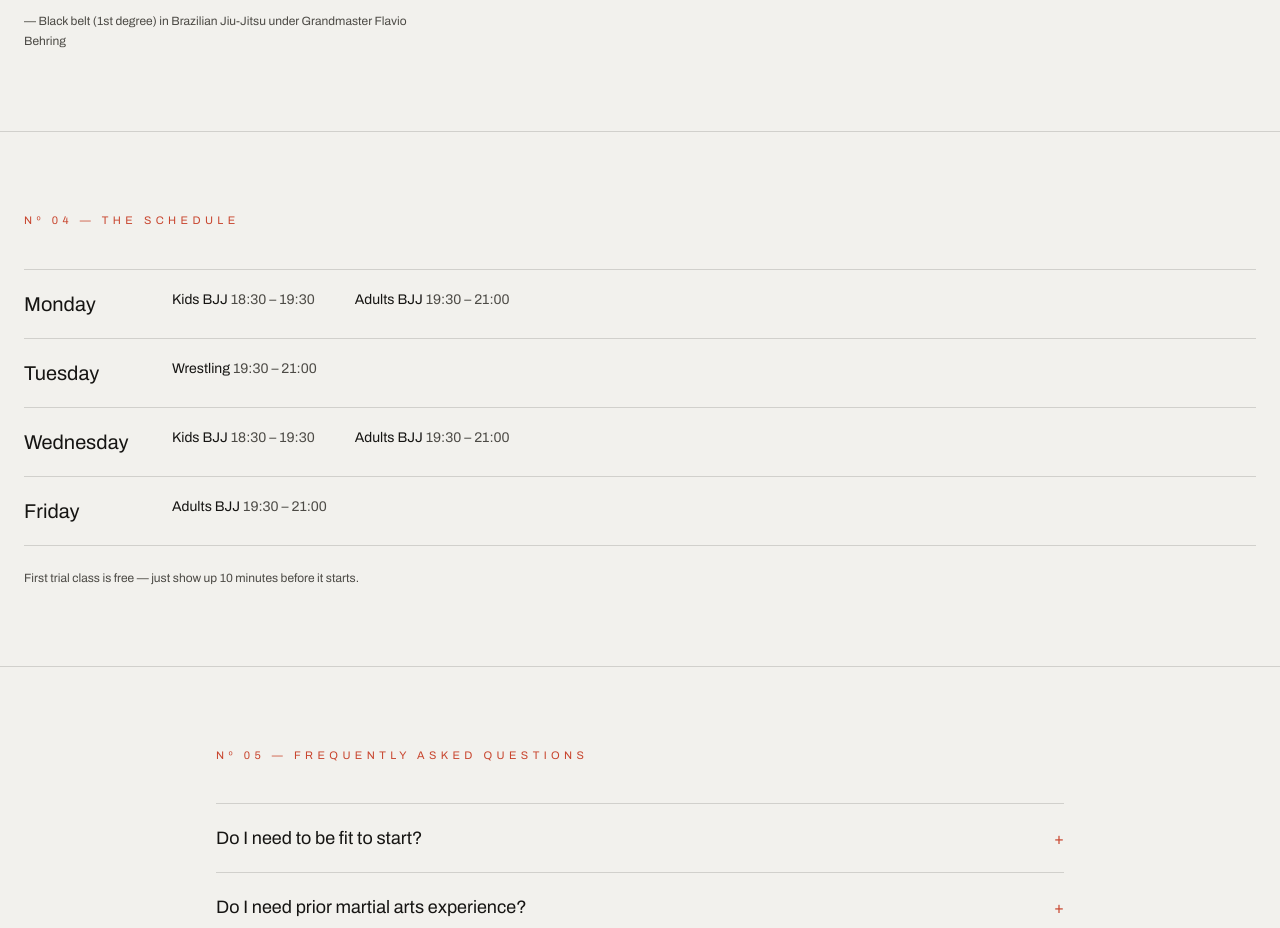
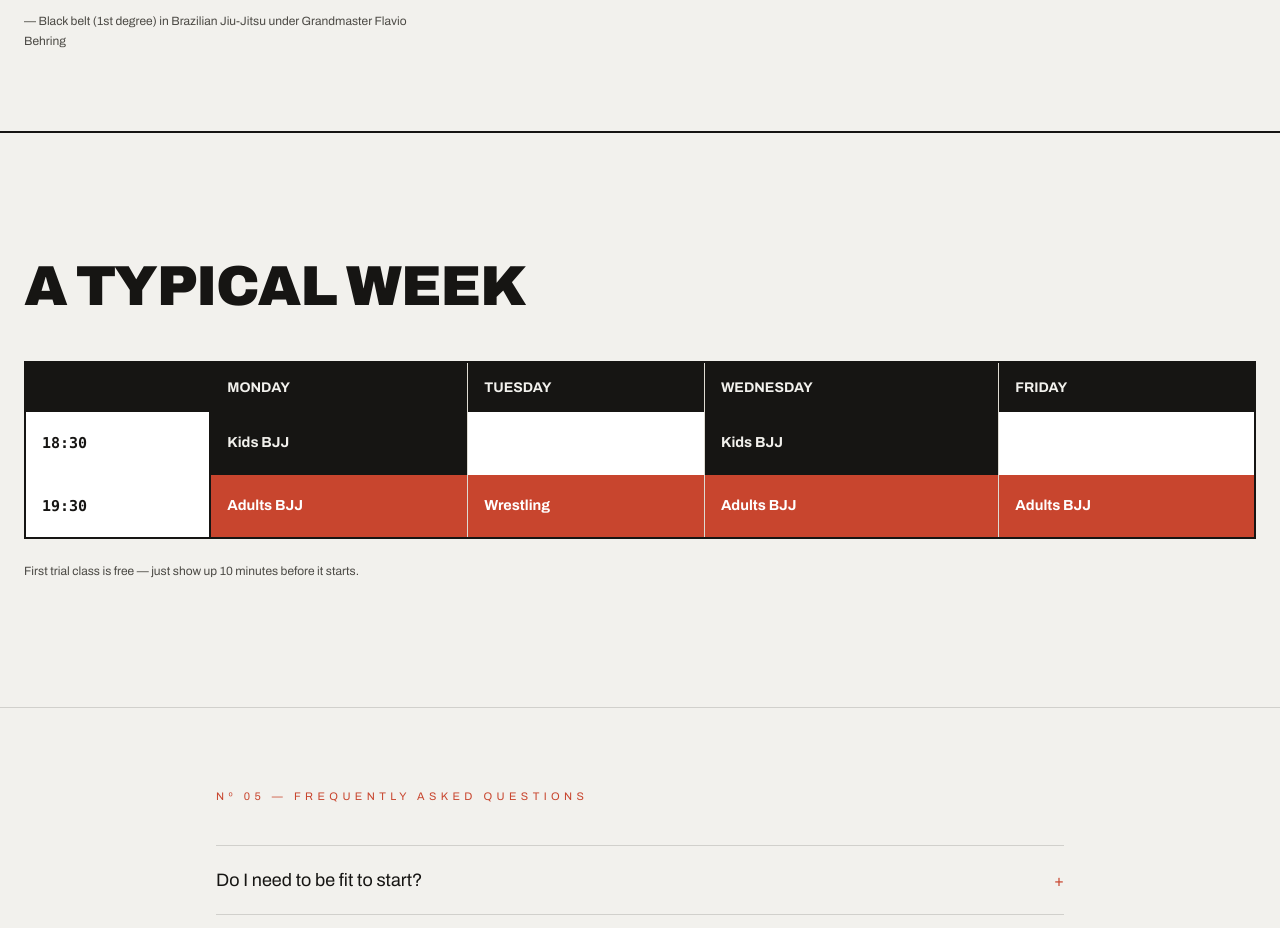
Before and after one commit to dylandifilippo/the-red-rooster-html, a Next.js app: page /en in a window 1280 px wide. Shown: the part 3142-4070 px from the top of the page. Built offline with nearby package versions, Linux system fonts and the light colour scheme.

Commit message:
feat: poster timetable derived from schedule content

```diff
--- a/components/sections/Schedule.tsx
+++ b/components/sections/Schedule.tsx
@@ -1,34 +1,105 @@
 import { useTranslations } from 'next-intl'
 import { schedule } from '@/content/schedule'
-import { SectionHeading } from '@/components/ui/SectionHeading'
-import { Reveal } from '@/lib/motion/Reveal'
+import type { ClassSlot } from '@/content/types'
+import { timetableRows, isKidsSlot } from '@/lib/timetable'
+import { TimetableSweep } from '@/lib/motion/TimetableSweep'
+
+// Kids sessions get the ink fill, every other program (adults, grappling,
+// lutte) gets the accent/red fill, empty cells stay white. Shared by both
+// the desktop table and the mobile stacked cards so the fill coding never
+// drifts between the two variants.
+function fillClass(slot: ClassSlot | null): string {
+  if (!slot) return 'bg-white'
+  return isKidsSlot(slot) ? 'bg-ink text-paper font-bold' : 'bg-accent text-white font-bold'
+}
+
+// 1px internal column separators, skipped on the first day column so they
+// never double up against the 2px border-r that already separates the time
+// column from the day columns.
+function columnBorder(dayIndex: number): string {
+  return dayIndex === 0 ? '' : 'border-l border-[#dedbd3]'
+}
 
 export function Schedule() {
   const tDays = useTranslations('days')
   const tPrograms = useTranslations('programs')
   const t = useTranslations('schedule')
+  const rows = timetableRows()
+
   return (
-    <section id="schedule" className="border-t border-hairline">
-      <div className="mx-auto max-w-7xl px-6 py-20">
-        <SectionHeading id="schedule" />
-        <Reveal>
-          <dl className="divide-y divide-hairline border-y border-hairline">
-            {schedule.map((day) => (
-              <div key={day.day} className="grid gap-2 py-5 sm:grid-cols-[140px_1fr]">
-                <dt className="font-serif-display text-xl">{tDays(day.day)}</dt>
-                <dd className="flex flex-wrap gap-x-10 gap-y-2">
-                  {day.slots.map((slot) => (
-                    <span key={`${slot.programId}${slot.start}`} className="font-sans text-sm">
-                      <span>{tPrograms(`${slot.programId}.title`)}</span>{' '}
-                      <span className="text-ink-muted">{slot.start} – {slot.end}</span>
-                    </span>
+    <section id="schedule" className="border-t-2 border-ink py-24 lg:py-32">
+      <div className="mx-auto max-w-7xl px-6">
+        <h2 className="font-poster text-[clamp(34px,4.4vw,64px)] text-ink">{t('heading')}</h2>
+
+        {/* Desktop: a real table, derived from content/schedule.ts (rows =
+            sorted unique start times, columns = days in content order). The
+            single accessible source; the mobile cards below repeat this
+            data with aria-hidden. */}
+        <TimetableSweep className="mt-12 overflow-x-auto border-2 border-ink bg-white">
+          <table className="hidden w-full border-collapse lg:table">
+            <caption className="sr-only">{t('heading')}</caption>
+            <thead>
+              <tr>
+                <th className="border-r-2 border-ink bg-ink px-4 py-3.5" />
+                {schedule.map((day, i) => (
+                  <th
+                    key={day.day}
+                    scope="col"
+                    className={`bg-ink px-4 py-3.5 text-left text-[14px] font-bold uppercase tracking-normal text-paper ${columnBorder(i)}`}
+                  >
+                    {tDays(day.day)}
+                  </th>
+                ))}
+              </tr>
+            </thead>
+            <tbody>
+              {rows.map((row) => (
+                <tr key={row.start}>
+                  <th
+                    scope="row"
+                    className="border-r-2 border-ink px-4 py-5 text-left font-mono text-[15px] font-semibold"
+                  >
+                    {row.start}
+                  </th>
+                  {row.cells.map((slot, i) => (
+                    <td
+                      key={schedule[i].day}
+                      className={`px-4 py-5 text-[14.5px] ${columnBorder(i)} ${fillClass(slot)}`}
+                    >
+                      {slot && (
+                        <span className="timetable-fill block">{tPrograms(`${slot.programId}.title`)}</span>
+                      )}
+                    </td>
                   ))}
-                </dd>
-              </div>
-            ))}
-          </dl>
-        </Reveal>
-        <p className="mt-6 font-sans text-xs text-ink-muted">{t('note')}</p>
+                </tr>
+              ))}
+            </tbody>
+          </table>
+        </TimetableSweep>
+
+        {/* Mobile (< lg): per-day stacked cards, same fill coding, derived
+            from the same data. Hidden from assistive tech: the table above
+            stays the single accessible source, this is a visual-only dupe. */}
+        <div aria-hidden="true" className="mt-12 flex flex-col gap-6 lg:hidden">
+          {schedule.map((day) => (
+            <div key={day.day} className="border-2 border-ink bg-white">
+              <p className="font-poster bg-ink px-4 py-3 text-xl text-paper">{tDays(day.day)}</p>
+              <ul className="divide-y divide-[#dedbd3]">
+                {day.slots.map((slot) => (
+                  <li
+                    key={`${slot.programId}-${slot.start}`}
+                    className={`flex items-center justify-between gap-4 px-4 py-3 text-[14.5px] ${fillClass(slot)}`}
+                  >
+                    <span className="font-mono font-semibold">{slot.start}</span>
+                    <span className="font-bold">{tPrograms(`${slot.programId}.title`)}</span>
+                  </li>
+                ))}
+              </ul>
+            </div>
+          ))}
+        </div>
+
+        <p className="mt-6 text-xs text-ink-soft">{t('note')}</p>
       </div>
     </section>
   )
--- /dev/null
+++ b/lib/motion/TimetableSweep.tsx
@@ -0,0 +1,55 @@
+'use client'
+
+import { useRef } from 'react'
+import gsap from 'gsap'
+import { ScrollTrigger } from 'gsap/ScrollTrigger'
+import { useGSAP } from '@gsap/react'
+
+gsap.registerPlugin(ScrollTrigger, useGSAP)
+
+type Props = {
+  children: React.ReactNode
+  className?: string
+}
+
+/**
+ * Wraps the desktop poster timetable (`Schedule.tsx`). The first time it
+ * scrolls into view, sweeps every filled cell's inner `.timetable-fill`
+ * wrapper in from scaleX 0 (transform-origin left), staggered 0.05s each -
+ * a left-to-right "the week filling in" reveal that draws the eye to the
+ * data that converts (spec: Motion spec, Timetable). Animating the inner
+ * <span> rather than the <td> itself, since table cells don't transform
+ * reliably. The mobile stacked cards render outside this wrapper and are
+ * never targeted. No-op (static markup already final-state) when the user
+ * prefers reduced motion.
+ */
+export function TimetableSweep({ children, className }: Props) {
+  const ref = useRef<HTMLDivElement>(null)
+
+  useGSAP(
+    () => {
+      const mm = gsap.matchMedia()
+
+      mm.add('(prefers-reduced-motion: no-preference)', () => {
+        gsap.from('.timetable-fill', {
+          scaleX: 0,
+          transformOrigin: 'left center',
+          stagger: 0.05,
+          duration: 0.6,
+          ease: 'power2.out',
+          scrollTrigger: { trigger: ref.current, start: 'top 80%', once: true },
+        })
+      })
+
+      // useGSAP's automatic cleanup reverts everything created in this
+      // context (including the matchMedia instance) on unmount.
+    },
+    { scope: ref },
+  )
+
+  return (
+    <div ref={ref} className={className}>
+      {children}
+    </div>
+  )
+}
--- /dev/null
+++ b/lib/timetable.ts
@@ -0,0 +1,30 @@
+import { schedule } from '@/content/schedule'
+import type { ClassSlot } from '@/content/types'
+
+export type TimetableCell = ClassSlot | null
+
+export interface TimetableRow {
+  start: string
+  cells: TimetableCell[]
+}
+
+/**
+ * Derives the poster timetable grid from `content/schedule.ts`: one row per
+ * unique sorted class start time, one cell per day (in content order),
+ * holding that day's slot at that start time (or `null`). Never hardcode
+ * times or the day/row layout elsewhere: a schedule content edit must
+ * reflow the whole table.
+ */
+export function timetableRows(): TimetableRow[] {
+  const starts = [...new Set(schedule.flatMap((d) => d.slots.map((s) => s.start)))].sort()
+  return starts.map((start) => ({
+    start,
+    cells: schedule.map((day) => day.slots.find((s) => s.start === start) ?? null),
+  }))
+}
+
+/** BJJ Kids sessions get the ink fill in the poster timetable; every other
+ * program (adults, grappling, lutte) gets the accent/red fill. */
+export function isKidsSlot(slot: ClassSlot): boolean {
+  return slot.programId === 'bjj-kids'
+}
--- a/messages/en.json
+++ b/messages/en.json
@@ -102,6 +102,7 @@
     "friday": "Friday"
   },
   "schedule": {
+    "heading": "A typical week",
     "note": "First trial class is free — just show up 10 minutes before it starts."
   },
   "faq": {
--- a/messages/fr.json
+++ b/messages/fr.json
@@ -102,6 +102,7 @@
     "friday": "Vendredi"
   },
   "schedule": {
+    "heading": "La semaine type",
     "note": "Premier cours d'essai gratuit — présentez-vous simplement 10 minutes avant le début."
   },
   "faq": {
--- a/messages/nl.json
+++ b/messages/nl.json
@@ -102,6 +102,7 @@
     "friday": "Vrijdag"
   },
   "schedule": {
+    "heading": "Een typische week",
     "note": "Eerste proefles gratis — kom gewoon 10 minuten voor aanvang langs."
   },
   "faq": {
```
Also changed, not shown: 2 other files (tests, documents, lock files or other folders).
